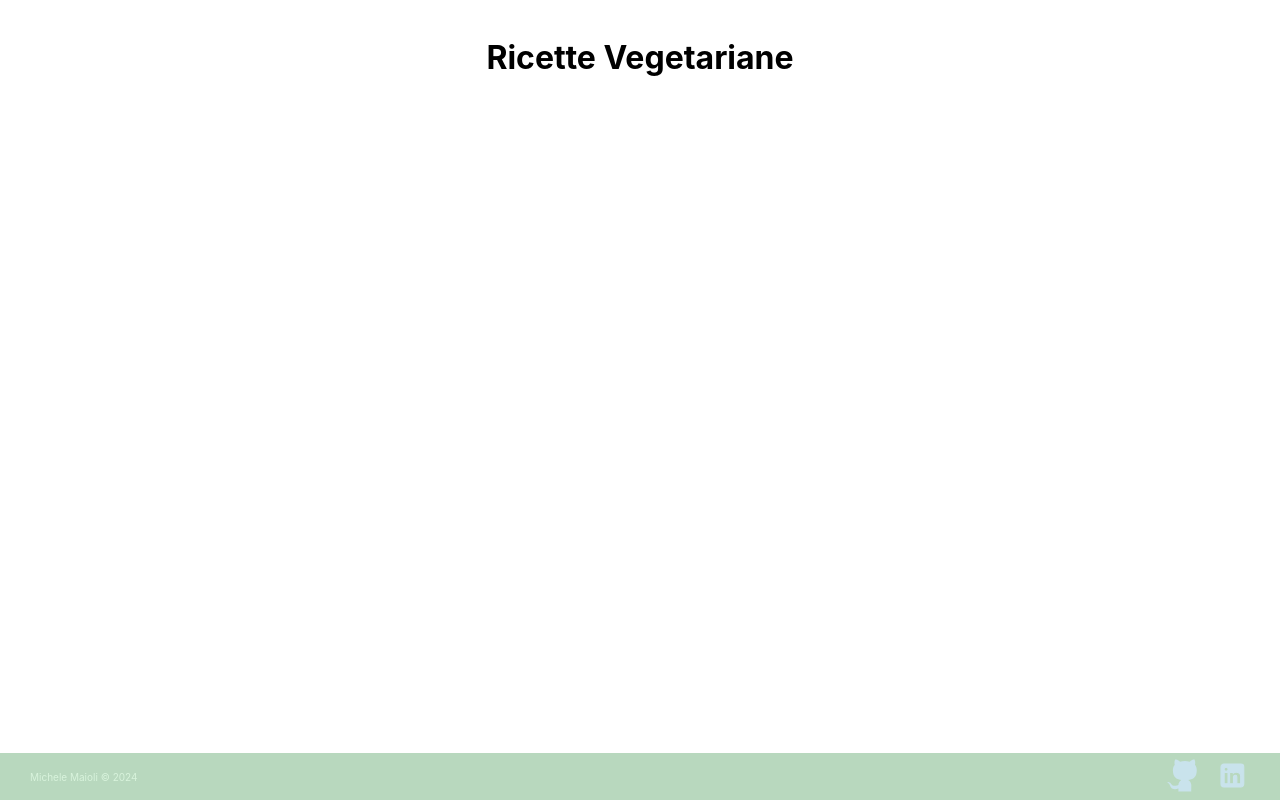
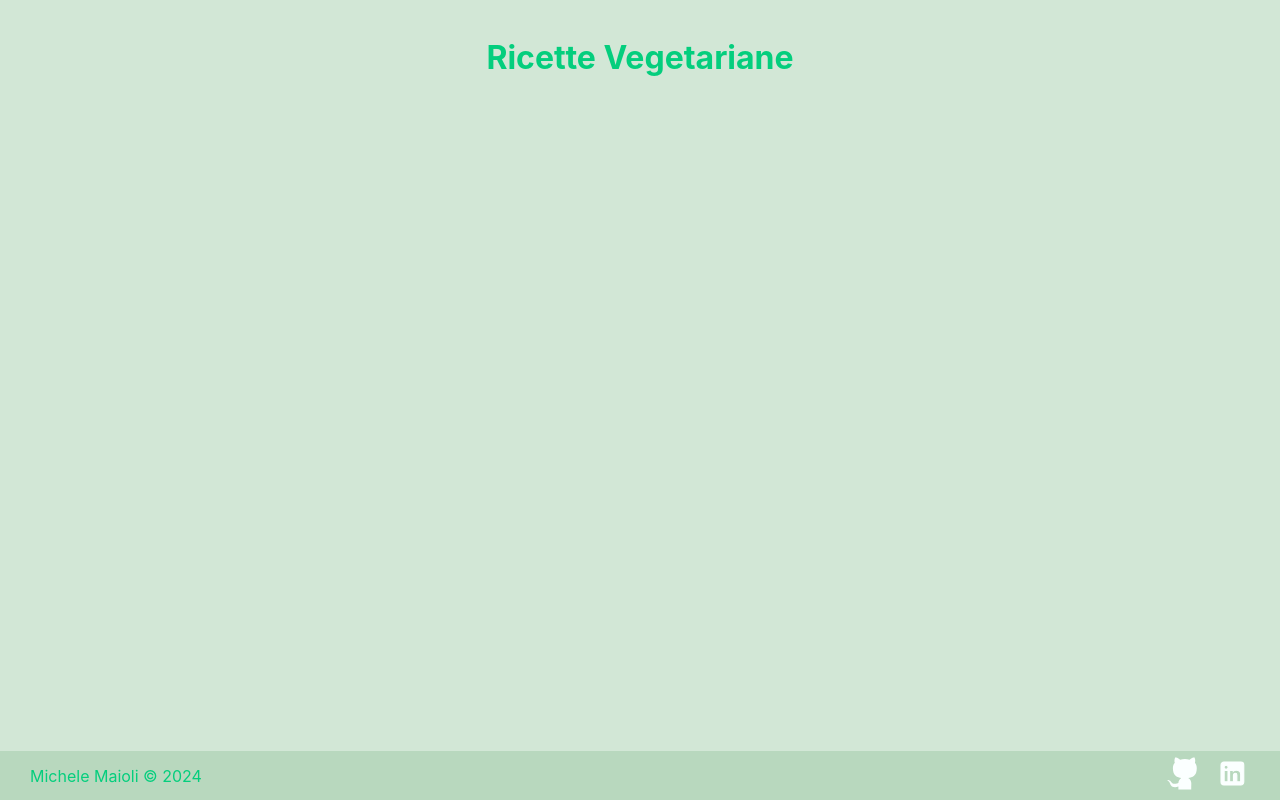
Before and after one commit to Mic-9/React, a React (Create React App) app: page / in a window 1280 px wide. Built offline with nearby package versions, Linux system fonts and the light colour scheme.

Commit message:
primo componente

```diff
--- a/src/App.css
+++ /dev/null
@@ -1,63 +0,0 @@
-* {
-  margin: 0;
-  padding: 0;
-  box-sizing: border-box;
-  /*background-color: rgb(210, 231, 214);
-  color: rgb(4, 206, 125);
-  VEDI COME RISOLVERE QUESTO*/
-}
-
-.App {
-  text-align: center;
-}
-
-/* Scrollbar */
-
-html::-webkit-scrollbar {
-  width: 7px;
-}
-html::-webkit-scrollbar-track {
-  background: rgb(0, 0, 0);
-}
-html::-webkit-scrollbar-thumb {
-  background: rgb(151, 151, 151);
-  border-radius: 15px;
-}
-
-h1 {
-  text-align: center;
-  margin: 3%;
-}
-
-#footer {
-  background-color: rgb(184, 216, 190);
-  color: rgb(216, 243, 220);
-  position: fixed;
-  left: 0px;
-  right: 0px;
-  bottom: 0px;
-}
-
-.f-container {
-  display: flex;
-  flex-direction: row;
-  align-items: center;
-  justify-content: space-between;
-  width: 100%;
-  box-sizing: border-box;
-  padding-left: 30px;
-  padding-right: 30px;
-}
-.f-item {
-  margin-top: 5px;
-  margin-bottom: 5px;
-  font-size: x-small;
-}
-.f-item img {
-  width: 35px;
-  margin-left: 15px;
-  border: none;
-}
-.f-item img:hover {
-  filter: brightness(150%);
-}
--- a/src/App.js
+++ b/src/App.js
@@ -1,29 +1,12 @@
 import React from "react";
-import linkedin from "./img/linkedin-icon.svg";
-import github from "./img/logo-github.svg";
-import "./App.css";
+import Footer from "./Footer";
+import "./css/App.css";
 
 const App = () => {
   return (
     <div className="App">
       <h1>Ricette Vegetariane</h1>
-      <footer id="footer">
-        <div className="f-container">
-          <div className="f-item">Michele Maioli &copy; 2024</div>
-          <div className="f-item">
-            <a id="git" href="https://github.com/Mic-9" target="_blank">
-              <img src={github} alt="GitHub Logo" />
-            </a>
-            <a
-              id="link"
-              href="https://www.linkedin.com/in/michelemaioli"
-              target="_blank"
-            >
-              <img src={linkedin} alt="LinkedIn Icon" />
-            </a>
-          </div>
-        </div>
-      </footer>
+      <Footer></Footer>
     </div>
   );
 };
--- /dev/null
+++ b/src/Footer.js
@@ -0,0 +1,28 @@
+import React from "react";
+import linkedin from "./img/linkedin-icon.svg";
+import github from "./img/logo-github.svg";
+import "./css/Footer.css";
+
+const Footer = () => {
+  return (
+    <footer className="Footer" id="footer">
+      <div className="F-container">
+        <div className="F-item">Michele Maioli &copy; 2024</div>
+        <div className="F-item">
+          <a id="git" href="https://github.com/Mic-9" target="_blank">
+            <img src={github} alt="GitHub Logo" />
+          </a>
+          <a
+            id="link"
+            href="https://www.linkedin.com/in/michelemaioli"
+            target="_blank"
+          >
+            <img src={linkedin} alt="LinkedIn Icon" />
+          </a>
+        </div>
+      </div>
+    </footer>
+  );
+};
+
+export default Footer;
--- /dev/null
+++ b/src/css/App.css
@@ -0,0 +1,32 @@
+* {
+  margin: 0;
+  padding: 0;
+  box-sizing: border-box;
+}
+
+body {
+  background-color: rgb(210, 231, 214);
+  color: rgb(4, 206, 125);
+}
+
+.App {
+  text-align: center;
+}
+
+/* Scrollbar */
+
+html::-webkit-scrollbar {
+  width: 7px;
+}
+html::-webkit-scrollbar-track {
+  background: rgb(0, 0, 0);
+}
+html::-webkit-scrollbar-thumb {
+  background: rgb(151, 151, 151);
+  border-radius: 15px;
+}
+
+h1 {
+  text-align: center;
+  margin: 3%;
+}
--- /dev/null
+++ b/src/css/Footer.css
@@ -0,0 +1,31 @@
+.Footer {
+  background-color: rgb(184, 216, 190);
+  color: rgb(4, 206, 125);
+  position: fixed;
+  left: 0px;
+  right: 0px;
+  bottom: 0px;
+}
+
+.F-container {
+  display: flex;
+  flex-direction: row;
+  align-items: center;
+  justify-content: space-between;
+  width: 100%;
+  box-sizing: border-box;
+  padding-left: 30px;
+  padding-right: 30px;
+}
+
+.F-item {
+  margin-top: 5px;
+  margin-bottom: 5px;
+}
+
+.F-item img {
+  filter: brightness(125%);
+  width: 35px;
+  margin-left: 15px;
+  border: none;
+}
```
Also changed, not shown: src/index.js (+6 -6 lines), src/css/index.css (renamed from src/index.css).
